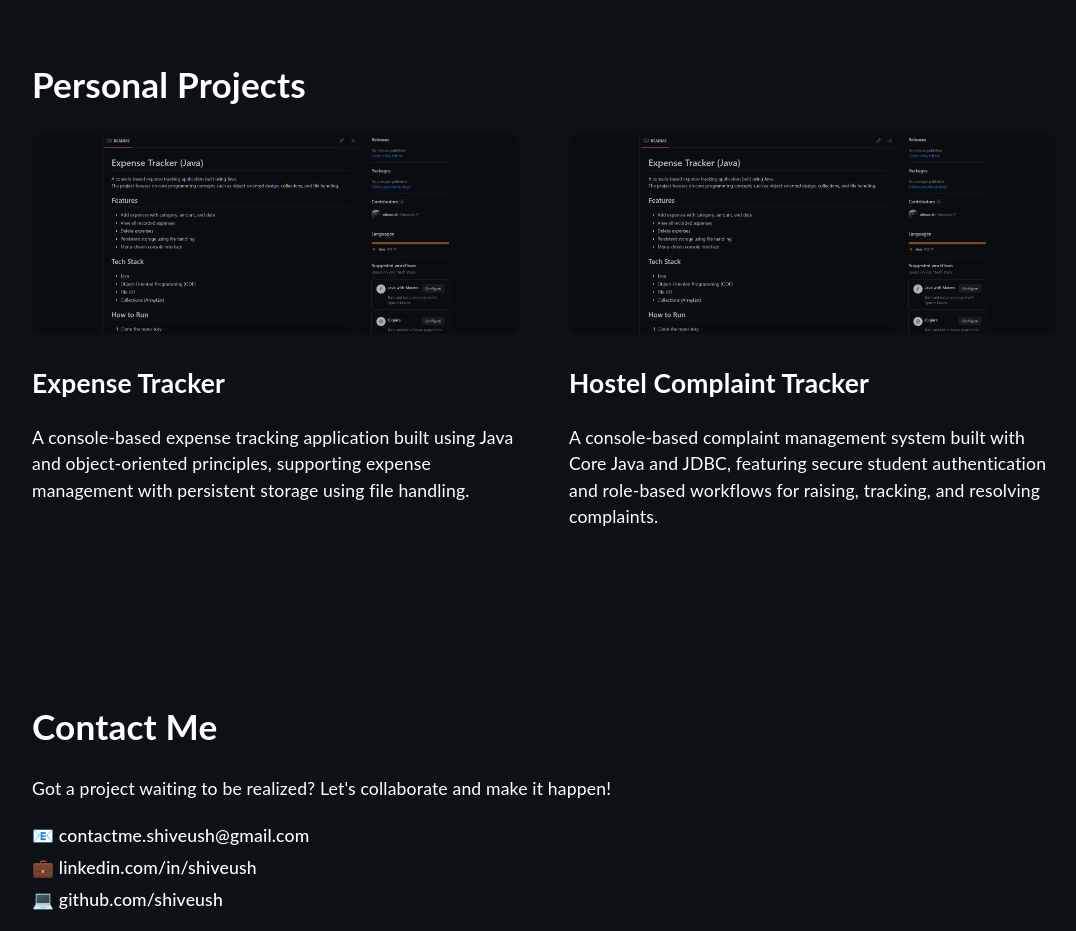
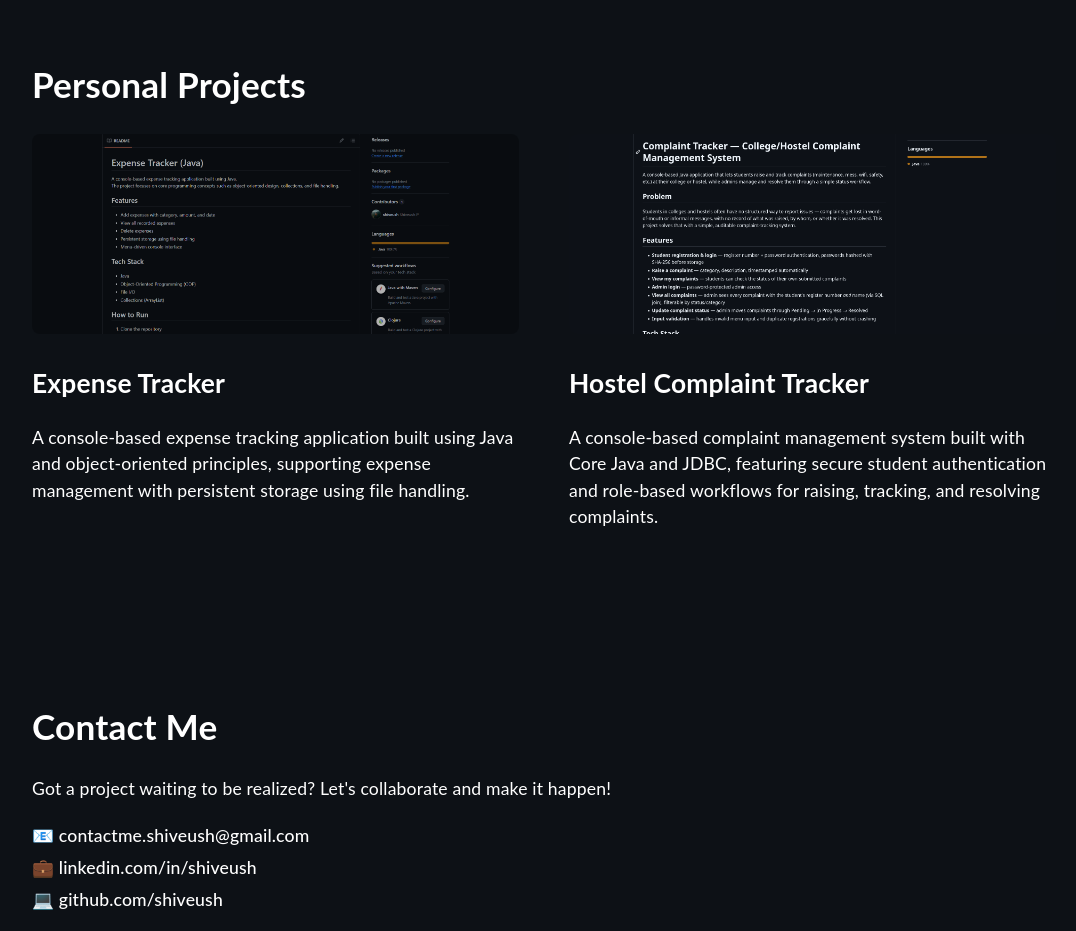
Before and after one commit to shiveush/MyPortfolio, a React (Create React App) app: page / in a window 1280 px wide. Shown: the part 1440-2371 px from the top of the page, without its empty margins (96-1172 px from the left). Built offline with nearby package versions, Linux system fonts and the light colour scheme.

Commit message:
Added Complaint Tracker Image

```diff
--- a/src/components/Project.tsx
+++ b/src/components/Project.tsx
@@ -1,6 +1,7 @@
 import React from "react";
 import proj from '../assets/images/proj.png';
 import '../assets/styles/Project.scss';
+import complaintImg from '../assets/images/complaint.png';
 
 function Project() {
     return(
@@ -22,7 +23,7 @@ function Project() {
 
 <div className="project">
     <a href="https://github.com/shiveush/hostel-complaint-tracker" target="_blank" rel="noreferrer">
-        <img src={proj} className="zoom" alt="Hostel Complaint Tracker" width="100%"/>
+        <img src={complaintImg} className="zoom" alt="Hostel Complaint Tracker" width="100%"/>
     </a>
     <a href="https://github.com/shiveush/hostel-complaint-tracker" target="_blank" rel="noreferrer">
         <h2>Hostel Complaint Tracker</h2>
```
Also changed, not shown: src/assets/images/complaint.png (added).
